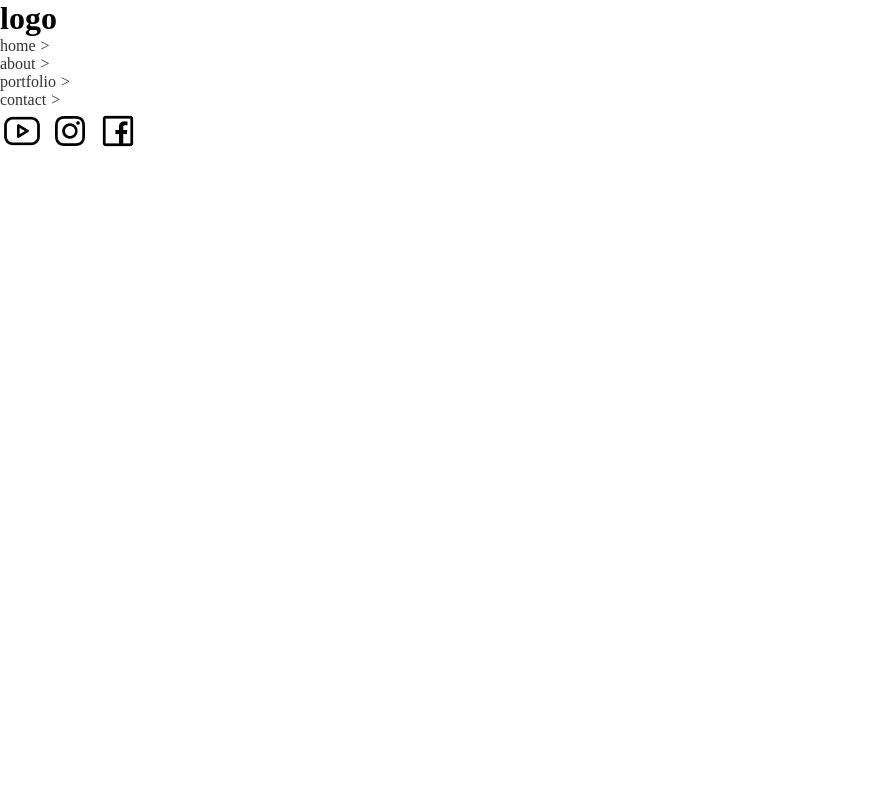
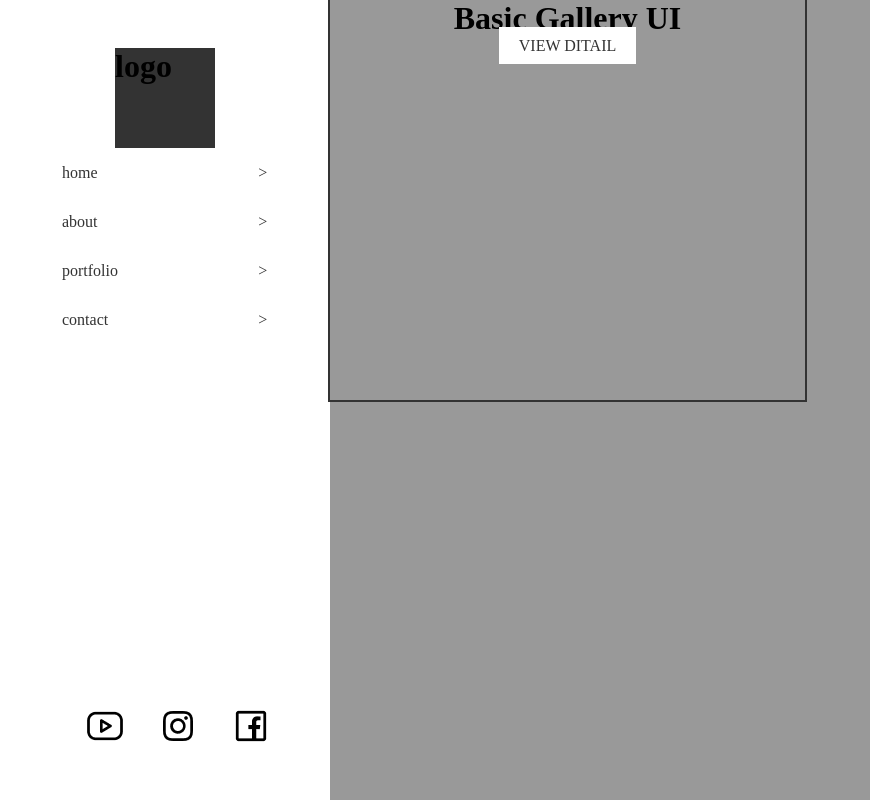
Before and after one commit to jun-isaac/portflio, a plain HTML site: page index.html in a window 1280 px wide. Shown: the whole page, without its empty margins (0-870 px from the left). Drawn offline with nearby package versions, Linux system fonts and the light colour scheme.

Commit message:
위치 조정

```diff
--- a/css/style.css
+++ b/css/style.css
@@ -6,6 +6,8 @@
 
 body {
     font-size: 100%;
+    height: 100vh;
+    overflow: hidden;
 }
 
 h2 {
@@ -30,5 +32,63 @@ a {
 /* 버튼 */
 .link-btn {
     padding: 10px 20px;
-    border: 1px solid #000;
+    /* border: 1px solid #000; */
+    background: #fff;
 }
+
+#main-header {
+    width: 330px;
+    height: 100vh;
+    /* background: #ccc; */
+    padding: 48px 52px;
+    position: relative;
+    float: left;
+
+}
+
+#main-header > h1 {
+    margin-bottom: 97px;
+    width: 100px;
+    height: 100px;
+    background: #333;
+    margin: 0 auto;
+}
+
+#gnb > ul > li > a{
+    width: 226px;
+    height: 49px;
+    /* outline: 1px solid red; */
+    display: flex;
+    padding: 10px;
+    justify-content: space-between;
+    align-items: center;
+}
+
+.sns {
+    position: absolute;
+    bottom: 48px;
+    left: 83px;
+}
+
+.sns a {
+    margin-right: 25px;
+}
+
+/* main너비 = 100% = 330px */
+main {
+    background: #999;
+    float: left;
+    width: calc(100% - 330px);
+    height: 100vh;
+}
+
+main > .box {
+    width: 50%;
+    height: 50%;
+    outline: 2px solid #333;
+    text-align: center;
+}
+
+.bgImg:first-child {
+    background-image: ;
+}
--- a/index.html
+++ b/index.html
@@ -48,6 +48,13 @@
         </div>
     </header>
 
+    <main>
+        <div class="box" class="bgImg">
+            <h2>Basic Gallery UI</h2>
+            <a href="#" class="link-btn">VIEW DITAIL</a>
+        </div>
+    </main>
+
 </body>
 
 </html>
```
Also changed, not shown: 1 other file.
